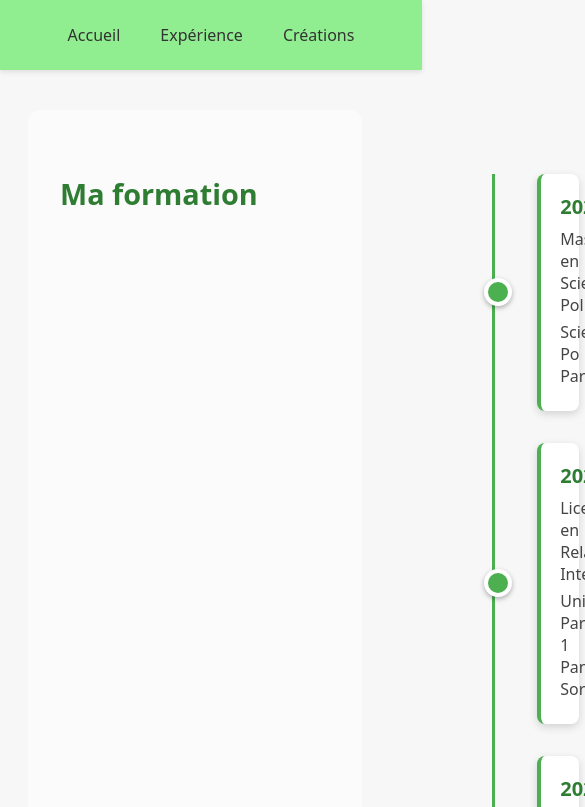
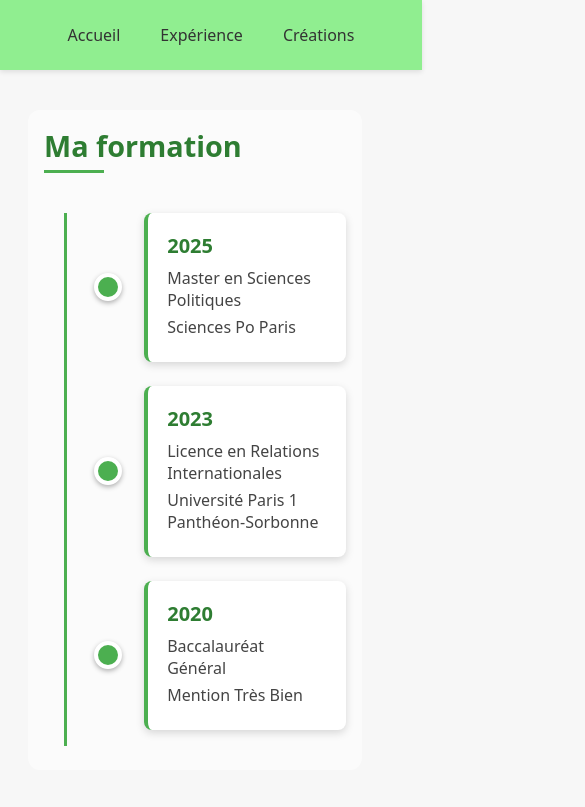
Before and after one commit to Yummyka/Portfolio-demo-2025, a plain HTML site: page experience.html in a window 390 px wide. Shown: the top 807 px of the page, 585 px wide, since content can reach past the window. Drawn offline with Linux system fonts and the light colour scheme.

Commit message:
Modifications pour adapter aux téléphones

```diff
--- a/style.css
+++ b/style.css
@@ -73,9 +73,7 @@ body {
 }
 
 /* -----------------------------
-   4) Accueil (presentation)
-   Left column: stacked info blocks
-   Right column: image
+   4) Accueil
    ----------------------------- */
 .presentation {
     display: grid;
@@ -139,7 +137,7 @@ h2.section-title {
 
 .timeline-container {
     flex: 1;
-    min-width: 0; /* Pour éviter le débordement des flexbox */
+    min-width: 0;
 }
 
 .timeline {
@@ -174,6 +172,46 @@ h2.section-title {
     transform: translateY(-50%);
     box-shadow: 0 2px 5px rgba(0,0,0,0.3);
     z-index: 2;
+}
+
+@media (max-width: 700px) {
+    .timeline-section {
+        grid-template-columns: 1fr;
+        gap: 1rem;
+        padding: 1rem;
+    }
+
+    h2.section-title {
+        text-align: left;
+        margin-right: 0;
+        margin-left: 0;
+        justify-self: start;
+        margin-top: 0;
+        margin-bottom: 0.5rem;
+    }
+
+    .timeline-container {
+        padding: 0;
+    }
+
+    .timeline {
+        position: relative;
+        padding: 1rem 0 0 40px;
+    }
+
+    .timeline::before {
+        left: 20px;
+        height: 100%;
+    }
+
+    .timeline-item {
+        padding-left: 60px;
+        margin-bottom: 1.5rem;
+    }
+
+    .timeline-dot {
+        left: 10px;
+    }
 }
 
 .timeline-content {
@@ -285,13 +323,19 @@ h2.section-title {
 
 @media (max-width: 700px) {
     .pinterest-gallery {
-        flex-direction: row;
+        flex-wrap: wrap;
+        gap: 0.75rem;
+        justify-content: flex-start; /* align items to left */
     }
     .gallery-column {
-        flex: 1 1 50%;
+        /* keep three columns on small screens to match desktop layout */
+        flex: 0 0 30%;
+        max-width: 30%;
+        box-sizing: border-box;
     }
-    .pinterest-gallery > .gallery-column:nth-child(3) {
-        display: none;
+    .gallery-column img {
+        width: 100%;
+        height: auto;
+        display: block;
     }
 }
-/* Fin du bloc Pinterest Gallery */
```
Also changed, not shown: accueil.html (line endings or trailing spaces).
